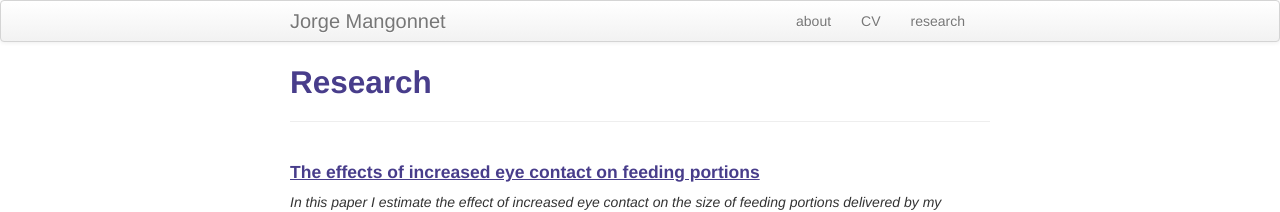
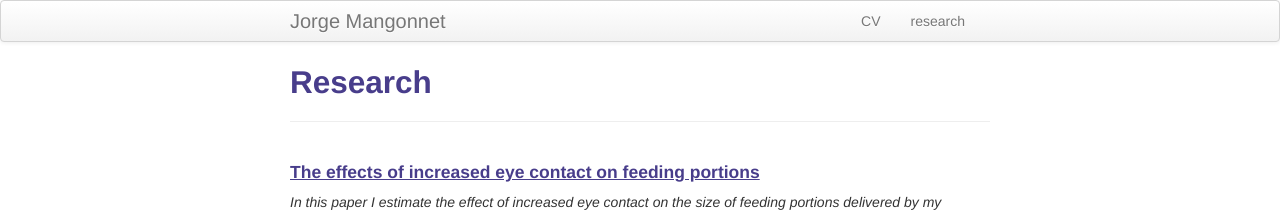
Before and after one commit to mangonnet/mangonnet.github.io, a Jekyll site: the page built from pages/research.md, in a window 1280 px wide. Shown: the top 212 px of the page. Built offline with Jekyll 4.4.1, drawn with Linux system fonts in a browser that asks for light colours.

Commit message:
update my website

```diff
--- a/_includes/themes/twitter/default.html
+++ b/_includes/themes/twitter/default.html
@@ -35,7 +35,6 @@
         <div class="container-narrow">
           <a class="brand" href="{{ HOME_PATH }}">{{ site.title }}</a>
           <ul class="nav">
-              <li><a href="{{ BASE_PATH }}/pages/about.html">about</a></li>
               <li><a href="{{ BASE_PATH }}/assets/CV.pdf">CV</a></li>
               <li><a href="{{ BASE_PATH }}/pages/research.html">research</a></li>
           </ul>
```
